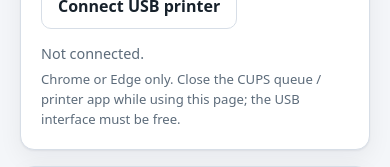
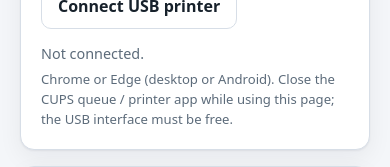
Before and after one commit to scne59/brother-td-linux, a website with bundled scripts: page web/index.html in a window 390 px wide. Shown: the part 962-1129 px from the top of the page. Built offline with nearby package versions, Linux system fonts and the light colour scheme.

Commit message:
Document Android WebUSB support
Chrome for Android, Samsung Internet and Opera Mobile expose WebUSB.
Add the OTG/HTTPS/permission and reconnect notes to the web app
documentation and the UI hint.

```diff
--- a/web/index.html
+++ b/web/index.html
@@ -106,7 +106,7 @@
                 <button id="connect" type="button">Connect USB printer</button>
                 <span class="muted" id="usb-status">Not connected.</span>
             </div>
-            <p class="hint" id="usb-hint">Chrome or Edge only. Close the CUPS queue / printer app while using this page; the USB interface must be free.</p>
+            <p class="hint" id="usb-hint">Chrome or Edge (desktop or Android). Close the CUPS queue / printer app while using this page; the USB interface must be free.</p>
         </section>
 
         <section class="card">
```
Also changed, not shown: README.md, web/README.md.
